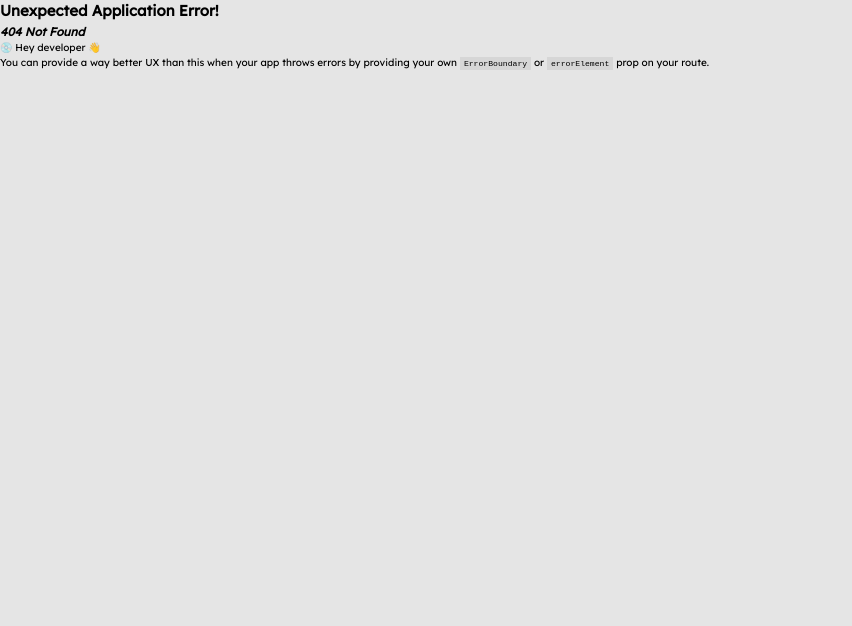
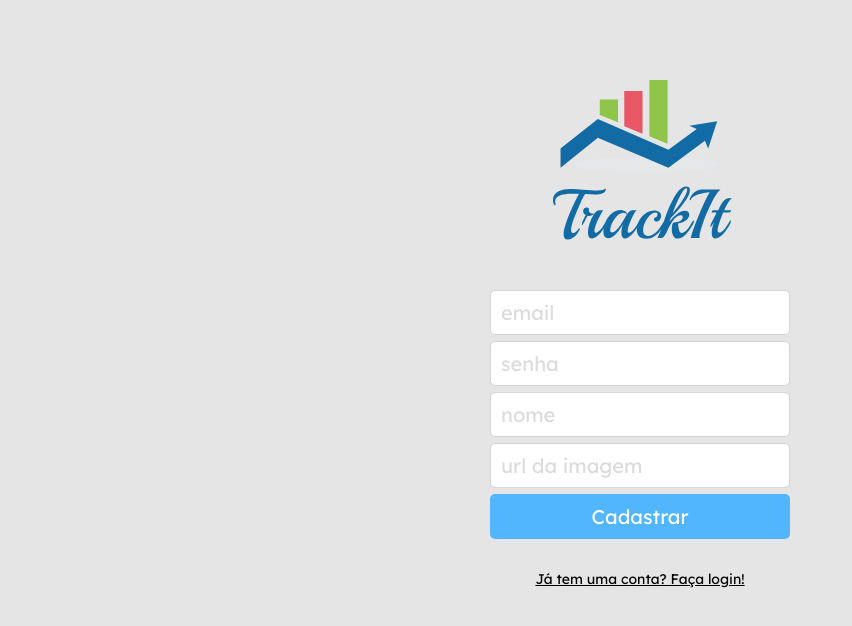
Before and after one commit to davifeliciano/projeto11-trackit, a React (Create React App) app: page /cadastro in a window 1280 px wide. Before the commit this address had no page. Shown: the top 626 px of the page, without its empty margins (0-852 px from the left). Built offline with nearby package versions, Linux system fonts and the light colour scheme.

Commit message:
Adicionando rota de cadastro

```diff
--- a/src/App.js
+++ b/src/App.js
@@ -5,6 +5,7 @@ import { createBrowserRouter, RouterProvider } from "react-router-dom";
 import { useState } from "react";
 import UserContext from "./contexts/UserContext";
 import Login from "./routes/Login";
+import Cadastro from "./routes/Cadastro";
 
 export default function App() {
   const [user, setUser] = useState(null);
@@ -13,6 +14,10 @@ export default function App() {
     {
       path: "/",
       element: <Login setUser={setUser} />,
+    },
+    {
+      path: "cadastro",
+      element: <Cadastro />,
     },
   ]);
 
--- /dev/null
+++ b/src/routes/Cadastro.js
@@ -0,0 +1,85 @@
+import axios from "axios";
+import { useState } from "react";
+import { ThreeDots } from "react-loader-spinner";
+import FormContainer from "../components/FormContainer";
+import Form from "../components/Form";
+import Logo from "../components/Logo";
+import Input from "../components/Input";
+import SubmitButton from "../components/SubmitButton";
+import { Link, useNavigate } from "react-router-dom";
+
+export default function Cadastro() {
+  const navigate = useNavigate();
+  const [isLoading, setIsLoading] = useState(false);
+  const [form, setForm] = useState({
+    email: "",
+    password: "",
+    name: "",
+    image: "",
+  });
+
+  function submitHandler(e) {
+    e.preventDefault();
+    setIsLoading(true);
+
+    axios
+      .post("auth/sign-up", form)
+      .then((response) => {
+        navigate("/");
+      })
+      .catch((error) => {
+        console.error(error);
+        const errorMessage = `Erro ${error.response.status} : ${error.response.statusText} : ${error.response.data.message}`;
+        setIsLoading(false);
+        alert(`Algo deu errado! Por favor, tente novamente\n\n${errorMessage}`);
+      });
+  }
+
+  return (
+    <FormContainer>
+      <Logo />
+      <Form onSubmit={submitHandler}>
+        <Input
+          required
+          type="email"
+          name="email"
+          placeholder="email"
+          disabled={isLoading}
+          value={form.email}
+          onChange={(e) => setForm({ ...form, email: e.target.value })}
+        />
+        <Input
+          required
+          type="password"
+          name="password"
+          placeholder="senha"
+          disabled={isLoading}
+          value={form.password}
+          onChange={(e) => setForm({ ...form, password: e.target.value })}
+        />
+        <Input
+          required
+          type="text"
+          name="name"
+          placeholder="nome"
+          disabled={isLoading}
+          value={form.name}
+          onChange={(e) => setForm({ ...form, name: e.target.value })}
+        />
+        <Input
+          required
+          type="url"
+          name="image"
+          placeholder="url da imagem"
+          disabled={isLoading}
+          value={form.image}
+          onChange={(e) => setForm({ ...form, image: e.target.value })}
+        />
+        <SubmitButton type="submit" disabled={isLoading}>
+          {isLoading ? <ThreeDots height="45" color="white" /> : "Cadastrar"}
+        </SubmitButton>
+      </Form>
+      <Link to="/">Já tem uma conta? Faça login!</Link>
+    </FormContainer>
+  );
+}
```
